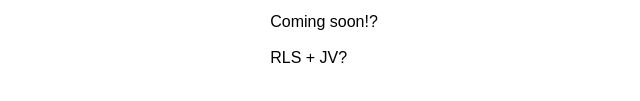
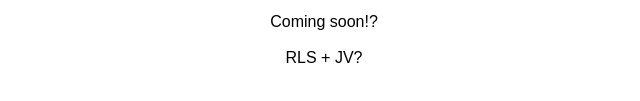
Before and after one commit to richat6/mandotree-www-static, a plain HTML site: page index.html in a window 1280 px wide. Shown: the part 289-390 px from the top of the page, 316-956 px from the left. Drawn offline with Linux system fonts and the light colour scheme.

Commit message:
better centering of text

```diff
--- a/index.html
+++ b/index.html
@@ -10,9 +10,7 @@ div.logo {
   align-items: center;
 }
 div.coming-soon {
-  display: flex;
-  justify-content: center;
-  align-items: center;
+  text-align: center;
 }
 </style>
 </head>
@@ -21,8 +19,7 @@ div.coming-soon {
     <img width="250px" src="mandotree_logo.png"/>
   </div>
   <div class="coming-soon">
-    <p>Coming soon!?<br/><br/>
-    RLS + JV?</p>
+    <p>Coming soon!?<br/><br/>RLS + JV?</p>
   </div>
 </body>
 </html>
```
